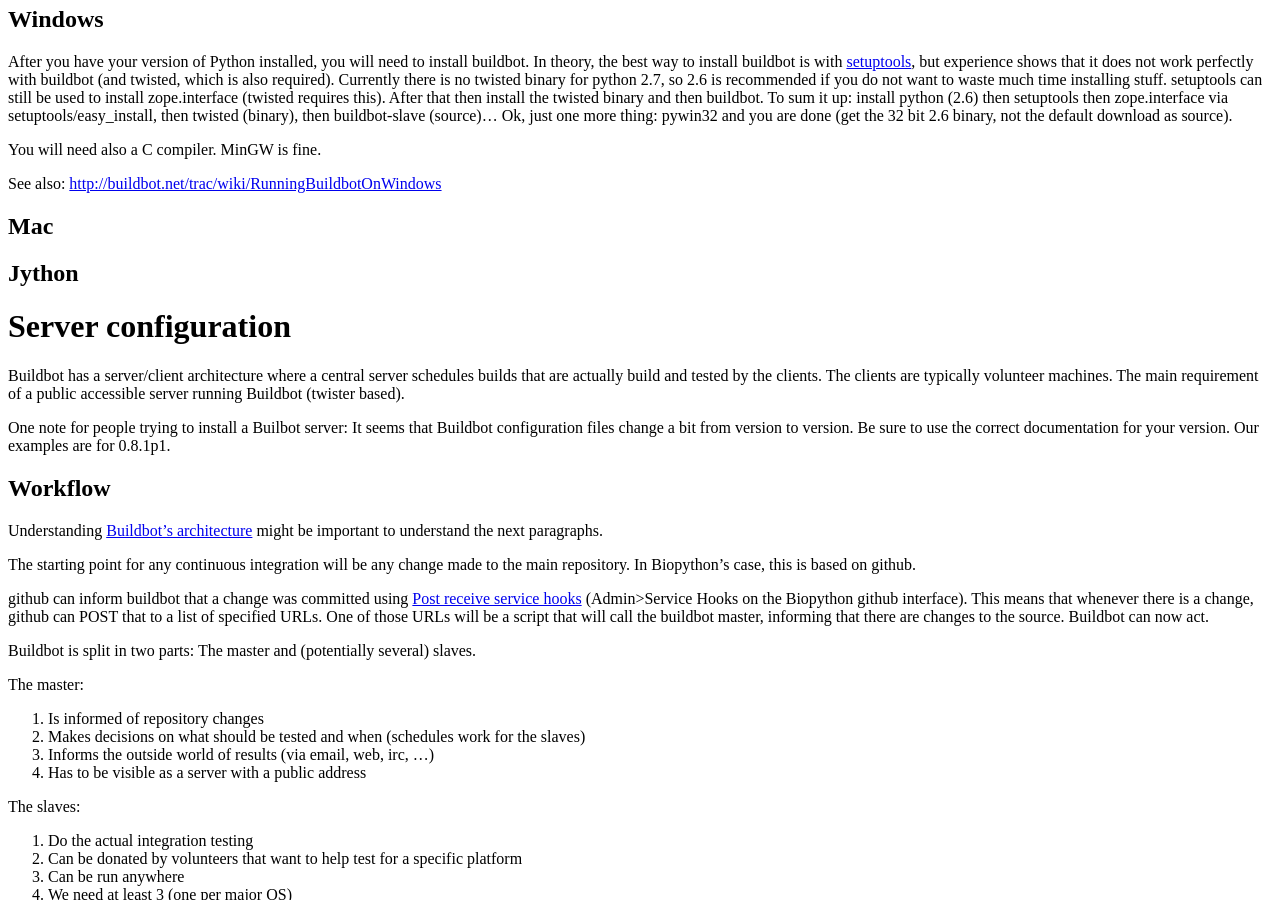
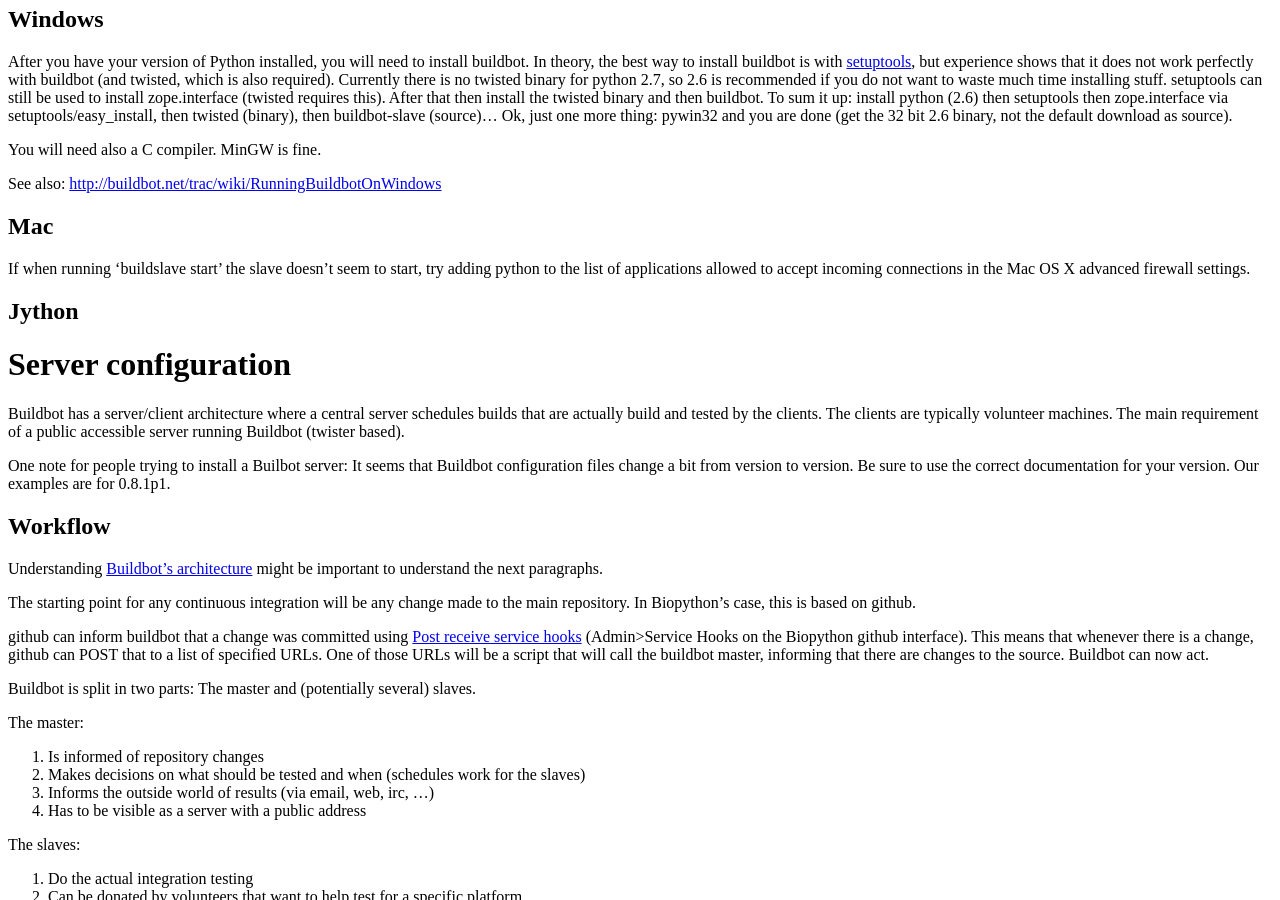
Before and after one commit to biopython/biopython.github.io, a Jekyll site: the page built from wiki/Continuous_integration.md, in a window 1280 px wide and 900 px high, scrolled down 971 px. Built offline with Jekyll 4.4.1, drawn with Linux system fonts in a browser that asks for light colours.

Commit message:
/* Mac */

```diff
--- a/wiki/Continuous_integration.md
+++ b/wiki/Continuous_integration.md
@@ -99,6 +99,10 @@ See also: <http://buildbot.net/trac/wiki/RunningBuildbotOnWindows>
 
 Mac
 ---
+
+If when running 'buildslave start' the slave doesn't seem to start, try
+adding python to the list of applications allowed to accept incoming
+connections in the Mac OS X advanced firewall settings.
 
 Jython
 ------
```
Also changed, not shown: 1 other file.
